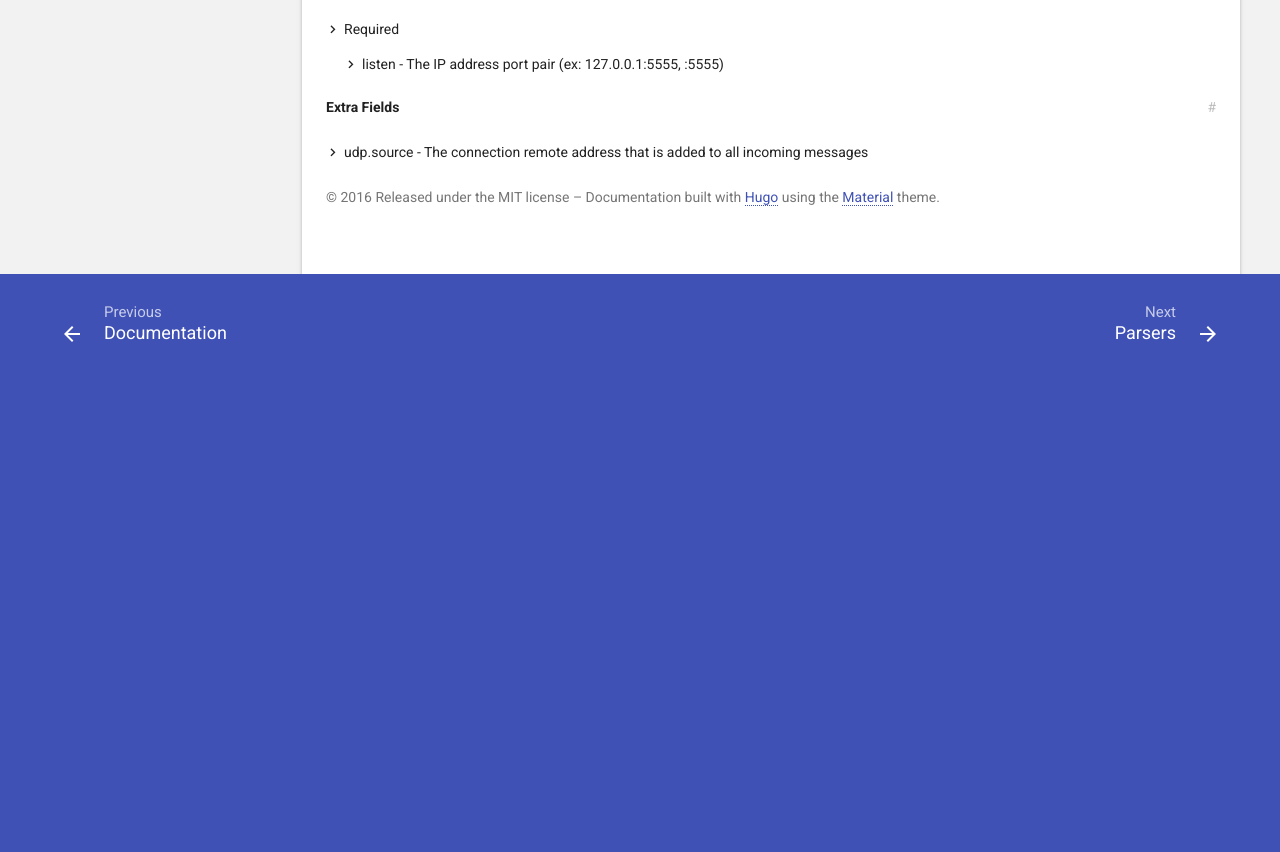
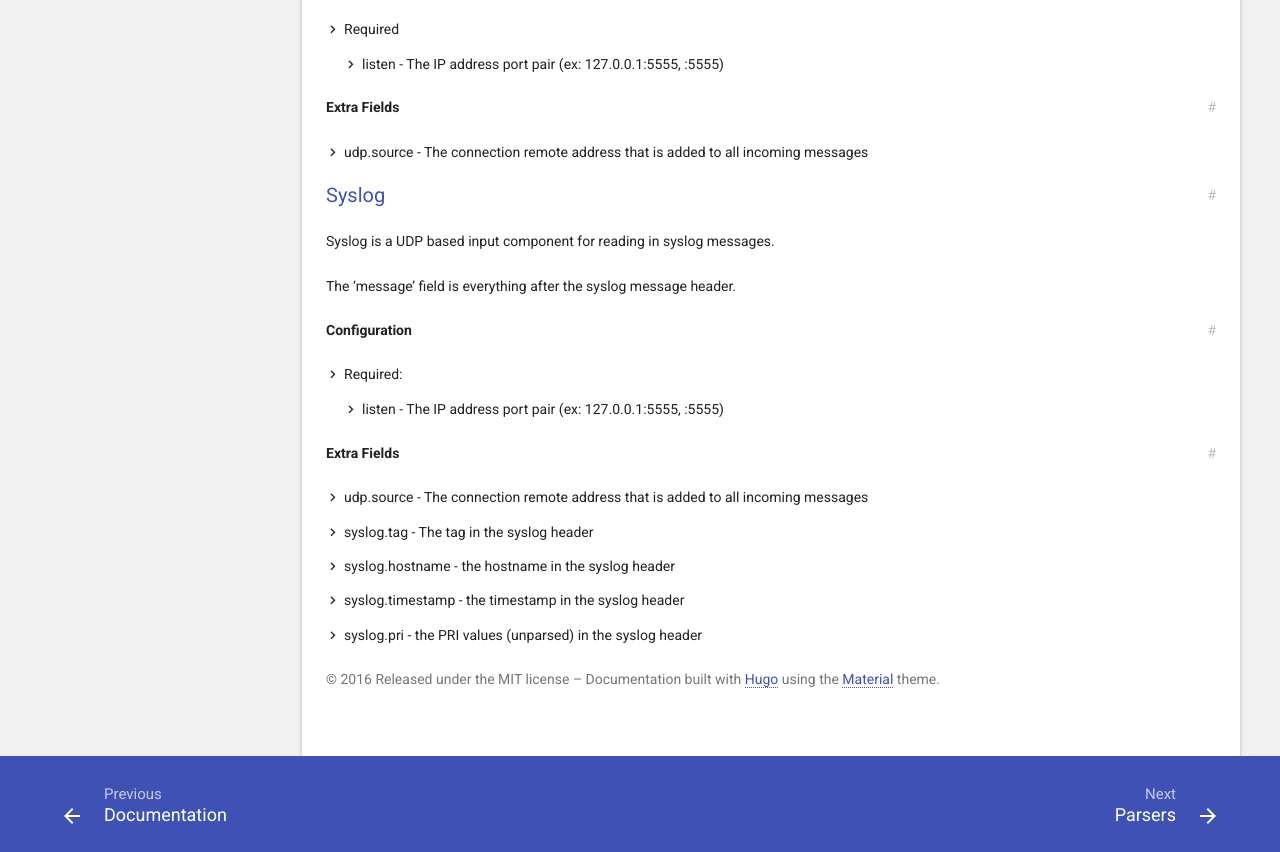
Before and after one commit to sheenobu/quicklog, a plain HTML site: page docs/input-components/index.html in a window 1280 px wide. Shown: the part 1081-1933 px from the top of the page. Before the commit the page ends 1451 px from the top, so only its background shows below. Drawn offline with Linux system fonts and the light colour scheme; no server answers; a script that the page names is missing; a web font is replaced by a local one.

Commit message:
website - Added syslog documentation

```diff
--- a/docs/input-components/index.html
+++ b/docs/input-components/index.html
@@ -390,6 +390,32 @@ configuration options.</p>
 <li>udp.source - The connection remote address that is added to all incoming messages</li>
 </ul>
 
+<h2 id="syslog">Syslog</h2>
+
+<p>Syslog is a UDP based input component for reading in syslog messages.</p>
+
+<p>The &lsquo;message&rsquo; field is everything after the syslog message header.</p>
+
+<h3 id="configuration-3">Configuration</h3>
+
+<ul>
+<li>Required:
+
+<ul>
+<li>listen - The IP address port pair (ex: 127.0.0.1:5555, :5555)</li>
+</ul></li>
+</ul>
+
+<h3 id="extra-fields-2">Extra Fields</h3>
+
+<ul>
+<li>udp.source - The connection remote address that is added to all incoming messages</li>
+<li>syslog.tag - The tag in the syslog header</li>
+<li>syslog.hostname - the hostname in the syslog header</li>
+<li>syslog.timestamp - the timestamp in the syslog header</li>
+<li>syslog.pri - the PRI values (unparsed) in the syslog header</li>
+</ul>
+
 
 			<aside class="copyright" role="note">
 
```
Also changed, not shown: docs/index.xml (+26 -0 lines).
